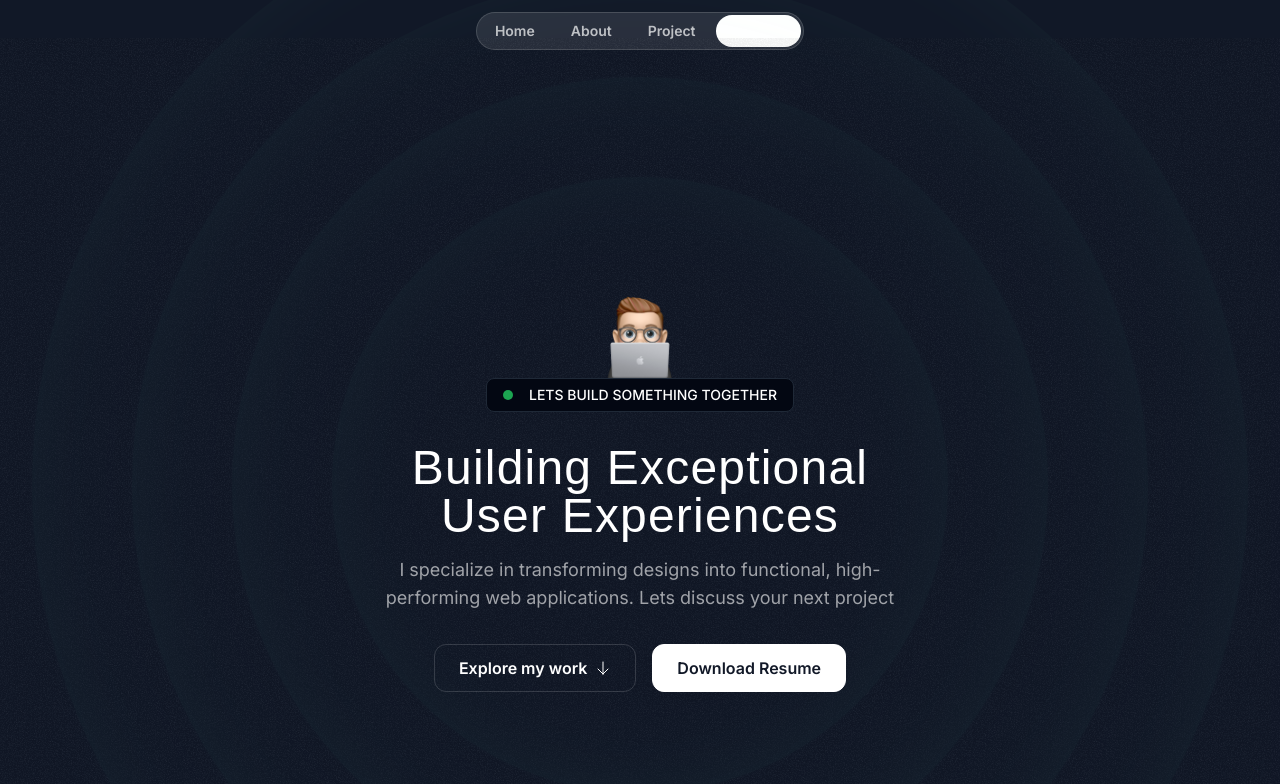
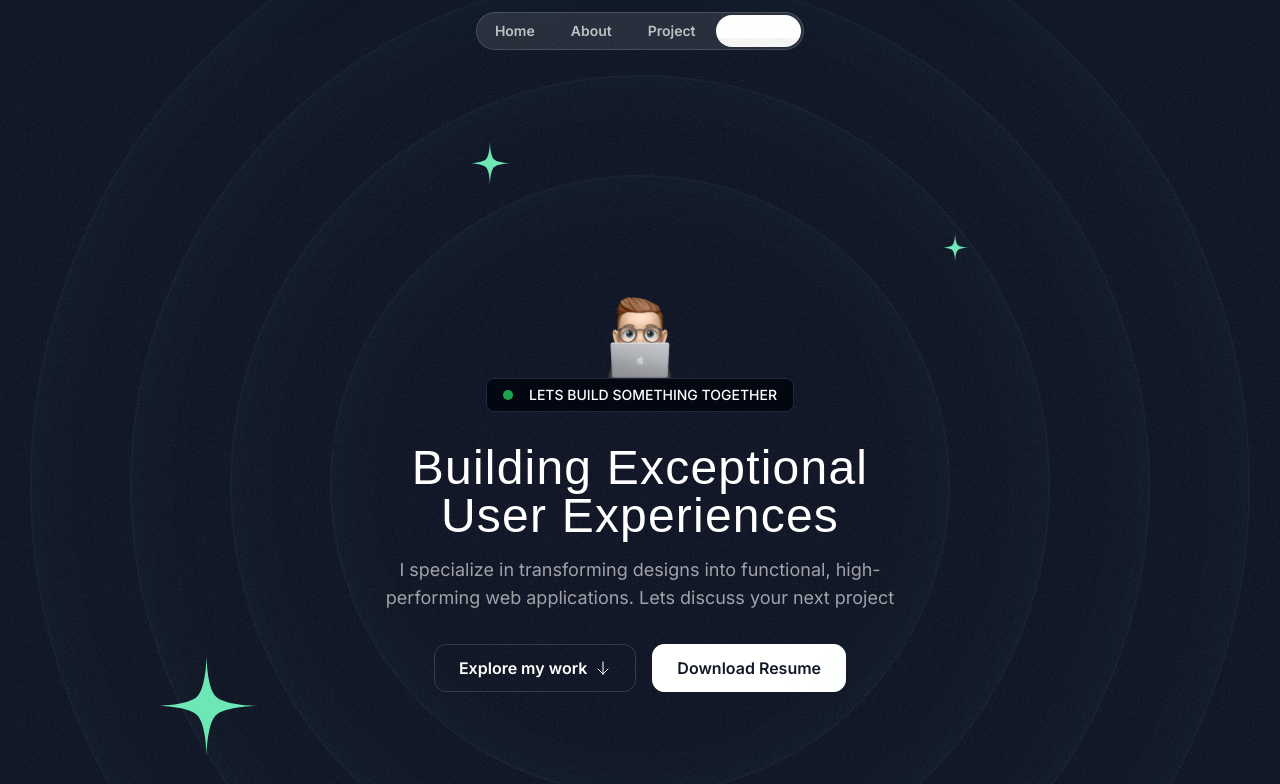
Before and after one commit to AsifAhmedSahil/portfolio-2024, a Next.js app: page / in a window 1280 px wide. Shown: the top 784 px of the page. Built offline with nearby package versions, Linux system fonts and the light colour scheme; a web font is replaced by a local one.

Commit message:
background orbit star shape fixed

```diff
--- /dev/null
+++ b/src/components/HeroOrbit.tsx
@@ -0,0 +1,19 @@
+import { PropsWithChildren } from "react"
+
+export const HeroOrbit = ({children,size,rotation}:PropsWithChildren<{size:number,rotation:number}    >) =>{
+    return (
+        <div className="absolute left-1/2 top-1/2 -translate-x-1/2 -translate-y-1/2 ">
+         <div className=" " style={{
+            transform:`rotate(${rotation}deg)`,
+            height:`${size}px`,
+            width:`${size}px`,
+         }}>
+         <div className=" inline-flex " style={{
+            transform: `rotate(${rotation * -1}deg)`
+         }}>
+         {children}
+         </div>
+         </div>
+        </div>
+    )
+}
--- a/src/sections/Hero.tsx
+++ b/src/sections/Hero.tsx
@@ -1,29 +1,49 @@
 import memojiImage from "@/assets/images/memoji-computer.png";
 import grainImage from "@/assets/images/grain.jpg";
 import Arrowdown from "@/assets/icons/arrow-down.svg";
+import StarIcon from "@/assets/icons/star.svg";
 import Image from "next/image";
+import { HeroOrbit } from "@/components/HeroOrbit";
 
 export const HeroSection = () => {
   return (
     <div className="py-32 md:py-48 lg:py-60 relative z-0 overflow-x-clip">
       <div className="absolute inset-0 -z-30 opacity-5 " style={{
         backgroundImage: `url(${grainImage.src})`
-      }}>
+      }}>  </div>
 
-        <div className="absolute inset-0 size-[620px] border-2 top-1/2 left-1/2 -translate-x-1/2  -translate-y-1/2 rounded-full border-emerald-300/5 shadow-[0_0_80px_inset] shadow-emerald-300/90">
+        <div className="absolute inset-0 size-[620px] border-2 top-1/2 left-1/2 -translate-x-1/2  -translate-y-1/2 rounded-full border-emerald-300/5 shadow-[0_0_80px_inset] shadow-emerald-300/5">
 
         </div>
-        <div className="absolute inset-0 size-[820px] border-2 top-1/2 left-1/2 -translate-x-1/2  -translate-y-1/2 rounded-full border-emerald-300/5 shadow-[0_0_80px_inset] shadow-emerald-300/90">
+        <div className="absolute inset-0 size-[820px] border-2 top-1/2 left-1/2 -translate-x-1/2  -translate-y-1/2 rounded-full border-emerald-300/5 shadow-[0_0_80px_inset] shadow-emerald-300/5">
 
         </div>
-        <div className="absolute inset-0 size-[1020px] border-2 top-1/2 left-1/2 -translate-x-1/2  -translate-y-1/2 rounded-full border-emerald-300/5 shadow-[0_0_80px_inset] shadow-emerald-300/90">
+        <div className="absolute inset-0 size-[1020px] border-2 top-1/2 left-1/2 -translate-x-1/2  -translate-y-1/2 rounded-full border-emerald-300/5 shadow-[0_0_80px_inset] shadow-emerald-300/5">
 
         </div>
-        <div className="absolute inset-0 size-[1220px] border-2 top-1/2 left-1/2 -translate-x-1/2  -translate-y-1/2 rounded-full border-emerald-300/5 shadow-[0_0_80px_inset] shadow-emerald-300/90">
+        <div className="absolute inset-0 size-[1220px] border-2 top-1/2 left-1/2 -translate-x-1/2  -translate-y-1/2 rounded-full border-emerald-300/5 shadow-[0_0_80px_inset] shadow-emerald-300/5">
 
         </div>
 
-      </div>
+        {/* <div className="absolute left-1/2 top-1/2 -translate-x-1/2 -translate-y-1/2 ">
+         <div className="border border-red-400 size-[800px] ">
+         <div className="border border-red-500 inline-flex ">
+         <StarIcon className="size-28 text-emerald-300"/>
+         </div>
+         </div>
+        </div> */}
+
+        <HeroOrbit size={800} rotation={-72}>
+        <StarIcon className="size-28 text-emerald-300"/>
+        </HeroOrbit>
+        <HeroOrbit size={550} rotation={20}>
+        <StarIcon className="size-12 text-emerald-300"/>
+        </HeroOrbit>
+        <HeroOrbit size={590} rotation={98}>
+        <StarIcon className="size-8 text-emerald-300"/>
+        </HeroOrbit>
+
+
       <div className="container ">
         <div className="flex items-center flex-col">
           <Image src={memojiImage} alt="pc" className="size-[100px]" />
```
